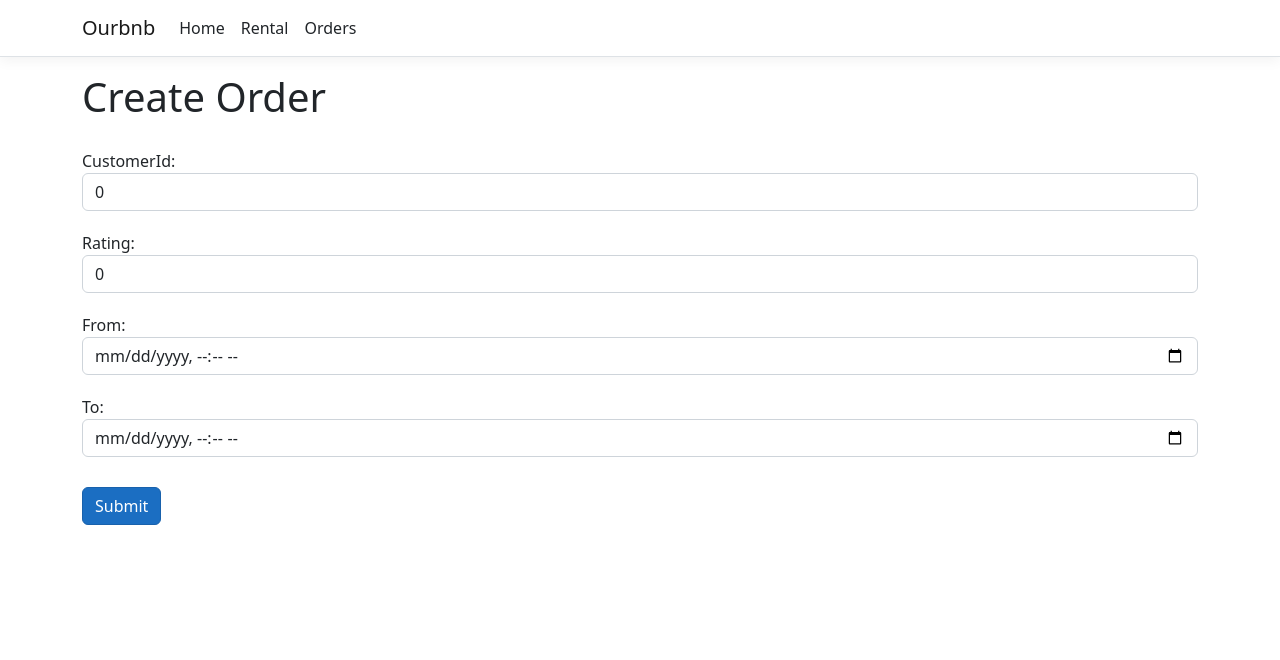
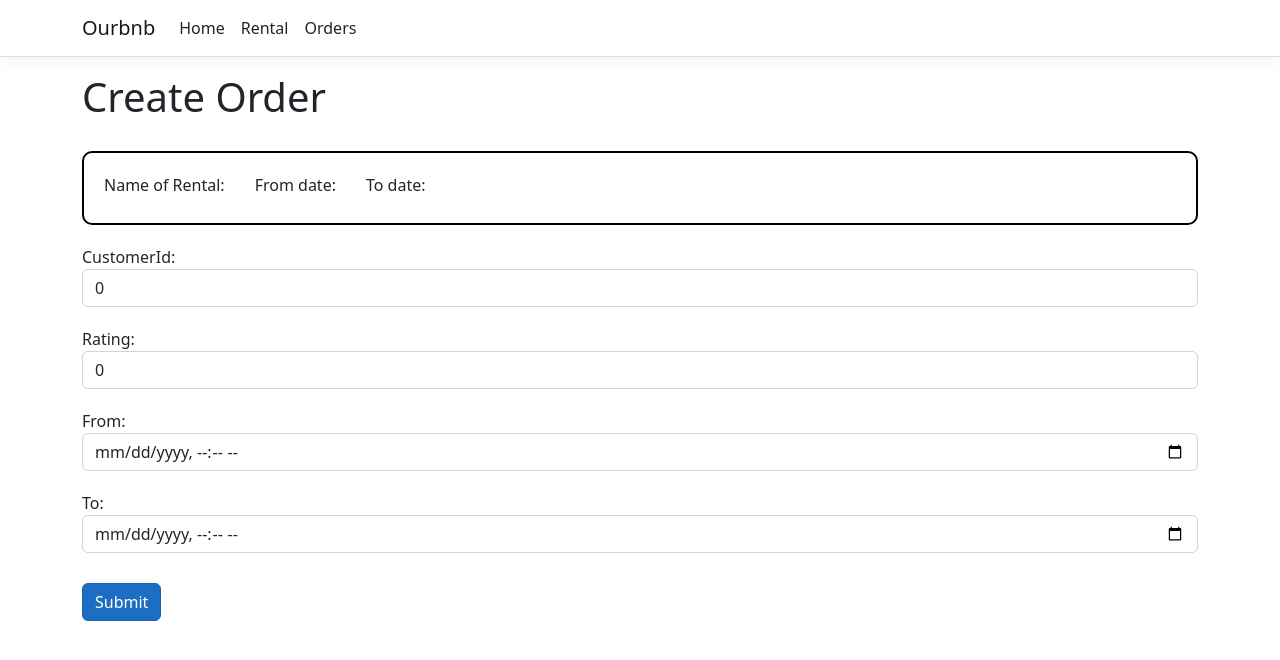
Before and after one commit to HamzaF02/OurbnbR, a React (Create React App) app in the folder OurbnbR/ClientApp/: page /orders/create/1 in a window 1280 px wide. Shown: the top 660 px of the page. Built offline with nearby package versions, Linux system fonts and the light colour scheme.

Commit message:
neworder info box rental

```diff
--- a/OurbnbR/ClientApp/src/components/input.css
+++ b/OurbnbR/ClientApp/src/components/input.css
@@ -16,9 +16,7 @@ input:invalid[focused="true"] ~ span {
 
 }
 
-input:valid[focused="true"] {
-    border: 2px solid green;
-}
+
 
 input:invalid[focused="true"] {
     border: 2px solid red;
--- a/OurbnbR/ClientApp/src/components/order/newOrder.js
+++ b/OurbnbR/ClientApp/src/components/order/newOrder.js
@@ -2,6 +2,7 @@ import { React, useEffect, useState } from 'react';
 import { useParams, Link, useNavigate } from 'react-router-dom'
 import { Inputs } from '../Input'
 import { inputlist } from './InputList';
+import "./neworder.css"
 
 
 export function NewOrder() {
@@ -10,12 +11,21 @@ export function NewOrder() {
         {
             customerId: 0, rentalId: 0, rating: 0, from: "", to: "", rental: { owner: {} }, customer: {}, totalPrice: 0,
         });
+
+    const [rentalvalues, getValues] = useState(
+        {
+            rentalId: 0, name: "", from: "", to: "", rental: { owner: {} }, customer: {},
+        });
+
+
     const [valid, setValid] = useState(true);
     const navigate = useNavigate()
 
 
     useEffect(() => {
         setRental()
+        getRental()
+
     }, []);
 
     function setRental() {
@@ -27,6 +37,19 @@ export function NewOrder() {
         }
 
     }
+
+    function getRental() {
+
+        if (params.id > 0) {
+            setValid(false)
+            getValues({ ...values, rentalId: params.id });
+
+        }
+
+
+
+    }
+
 
     async function handleSubmit(e) {
         e.preventDefault();
@@ -61,6 +84,11 @@ export function NewOrder() {
         valid ? <p>Invalid</p>:
         <div>
             <h1>Create Order</h1>
+                <div className="rentalInfo">
+                    <p className="ptxt"> Name of Rental: {rentalvalues[params.name]}</p>
+                    <p className="ptxt">From date:</p>
+                    <p className="ptxt">To date:</p>
+            </div>
             <form onSubmit={handleSubmit}>
                 {inputlist.map((input) => (
                     <Inputs key={input.id} value={values[input.name]} {...input} OnChange={handleOnChange} />
--- /dev/null
+++ b/OurbnbR/ClientApp/src/components/order/neworder.css
@@ -0,0 +1,12 @@
+.rentalInfo {
+    border: 2px solid black;
+    padding: 20px 20px 10px;
+    border-radius: 10px;
+    margin-top: 30px;
+
+}
+
+.ptxt {
+    display: inline-block;
+    margin-right:30px;
+}
```
